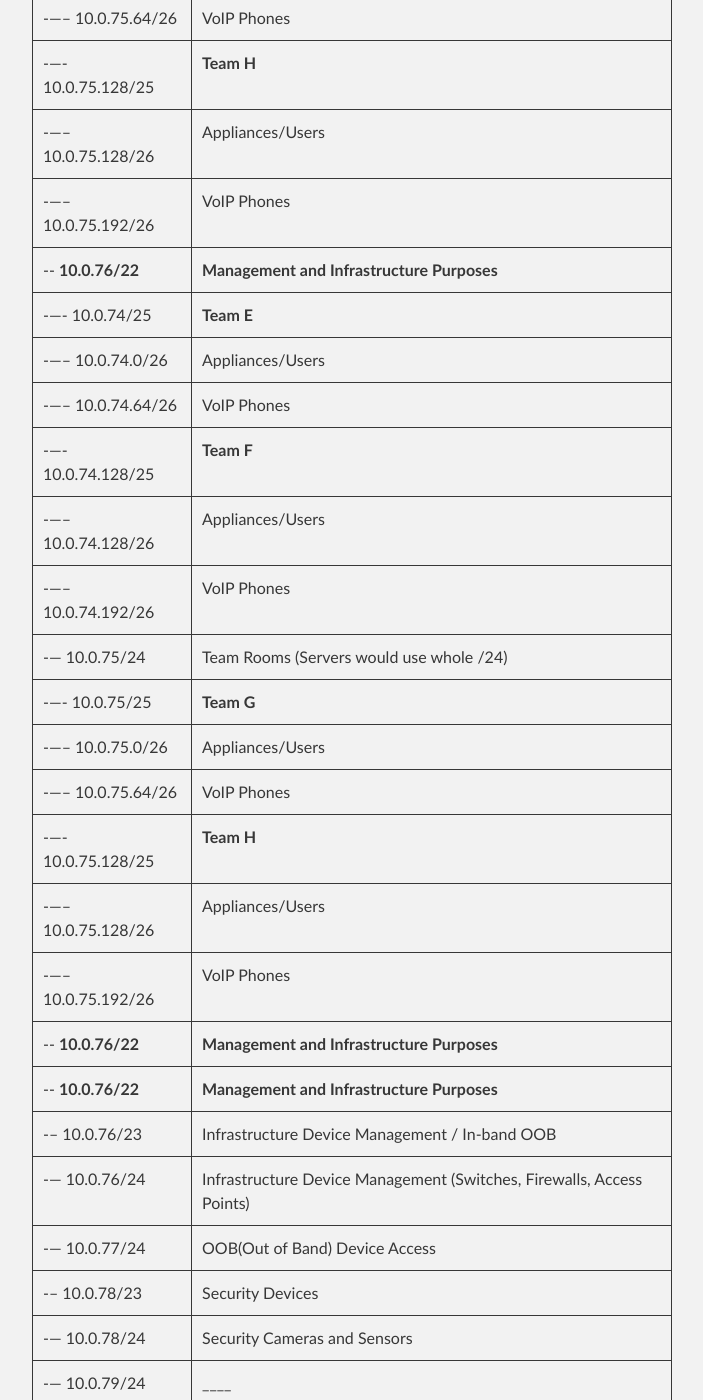
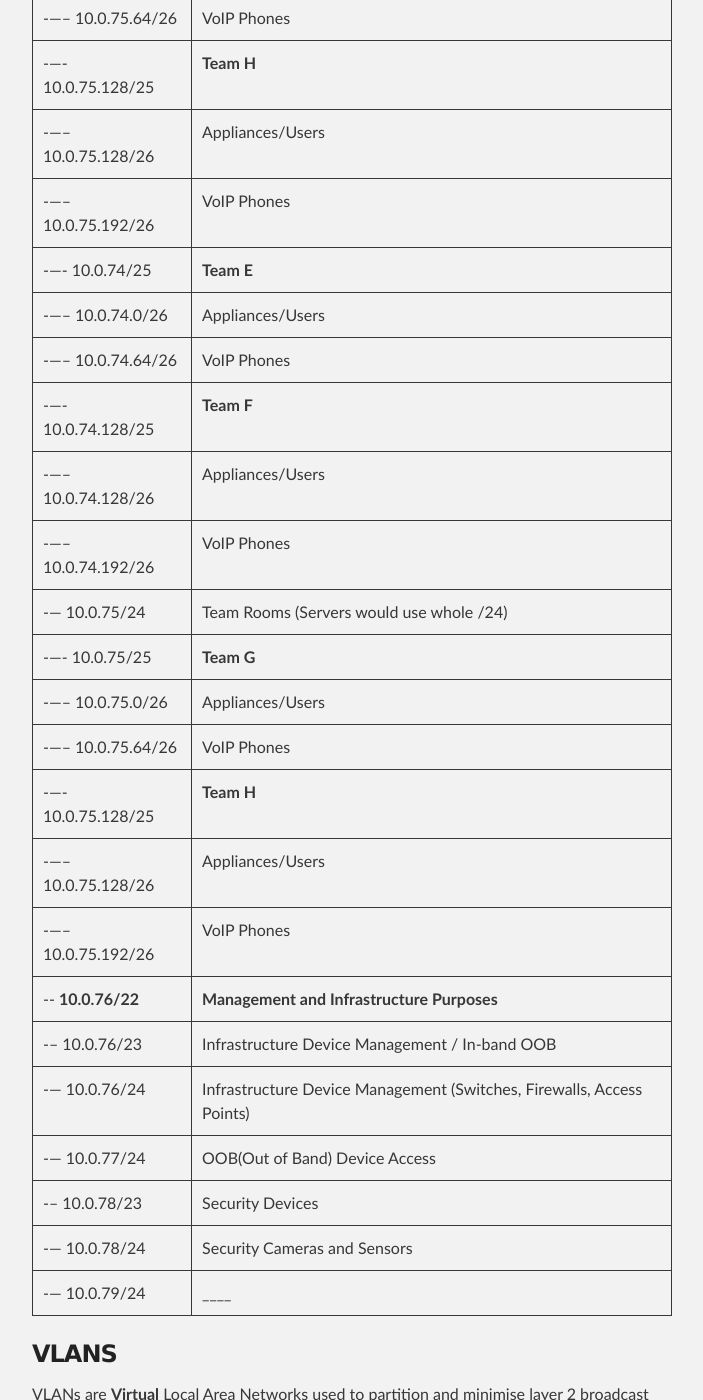
Before and after one commit to podomere/ond, a Jekyll site: the page built from ond-00001.md, in a window 1280 px wide and 1400 px high, scrolled down 9475 px. Shown: the whole window, without its empty margins (288-991 px from the left). Built offline with Jekyll 4.4.1, drawn with Linux system fonts in a browser that asks for light colours.

Commit message:
Update ond-00001.md

```diff
--- a/ond-00001.md
+++ b/ond-00001.md
@@ -162,7 +162,6 @@ h4. Site IP Schema Example
 |\----- 10.0.75.128/25 | **Team H** |
 |\------ 10.0.75.128/26 | Appliances/Users |
 |\------ 10.0.75.192/26 | VoIP Phones  |
-|\-- **10.0.76/22** | **Management and Infrastructure Purposes**|
 |\----- 10.0.74/25 | **Team E** |
 |\------ 10.0.74.0/26 | Appliances/Users |
 |\------ 10.0.74.64/26 | VoIP Phones  |
@@ -176,7 +175,6 @@ h4. Site IP Schema Example
 |\----- 10.0.75.128/25 | **Team H** |
 |\------ 10.0.75.128/26 | Appliances/Users |
 |\------ 10.0.75.192/26 | VoIP Phones  |
-|\-- **10.0.76/22** | **Management and Infrastructure Purposes**|
 |\-- **10.0.76/22** | **Management and Infrastructure Purposes** |
 |\--- 10.0.76/23 | Infrastructure Device Management / In-band OOB |
 |\---- 10.0.76/24 | Infrastructure Device Management (Switches, Firewalls, Access Points) |
```
